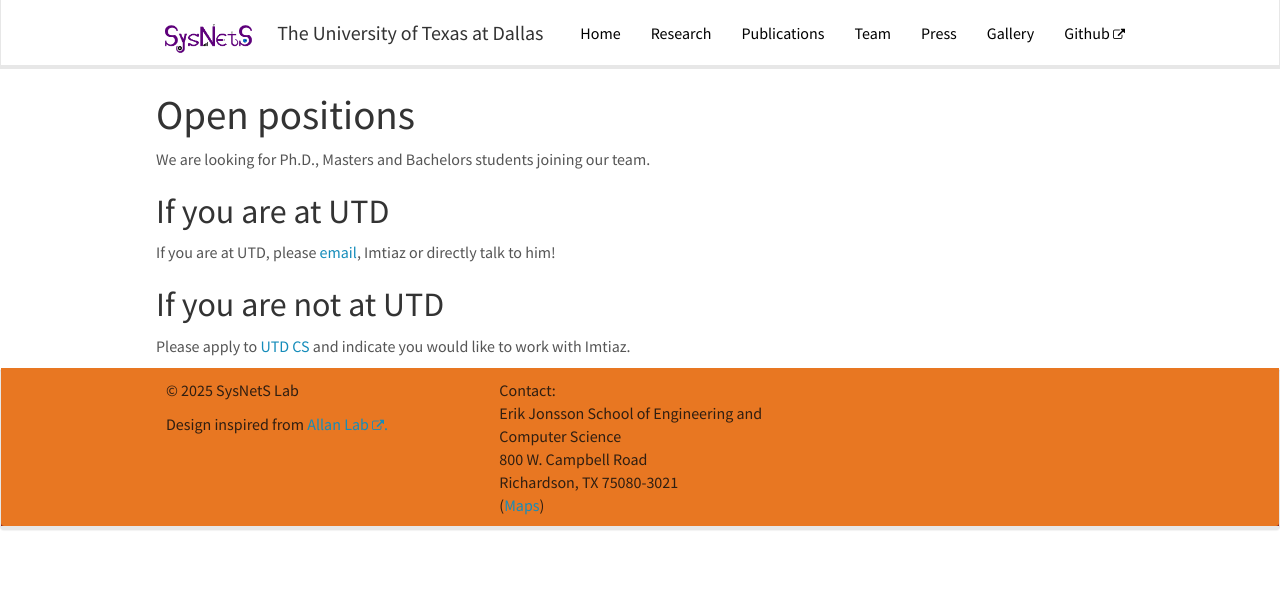
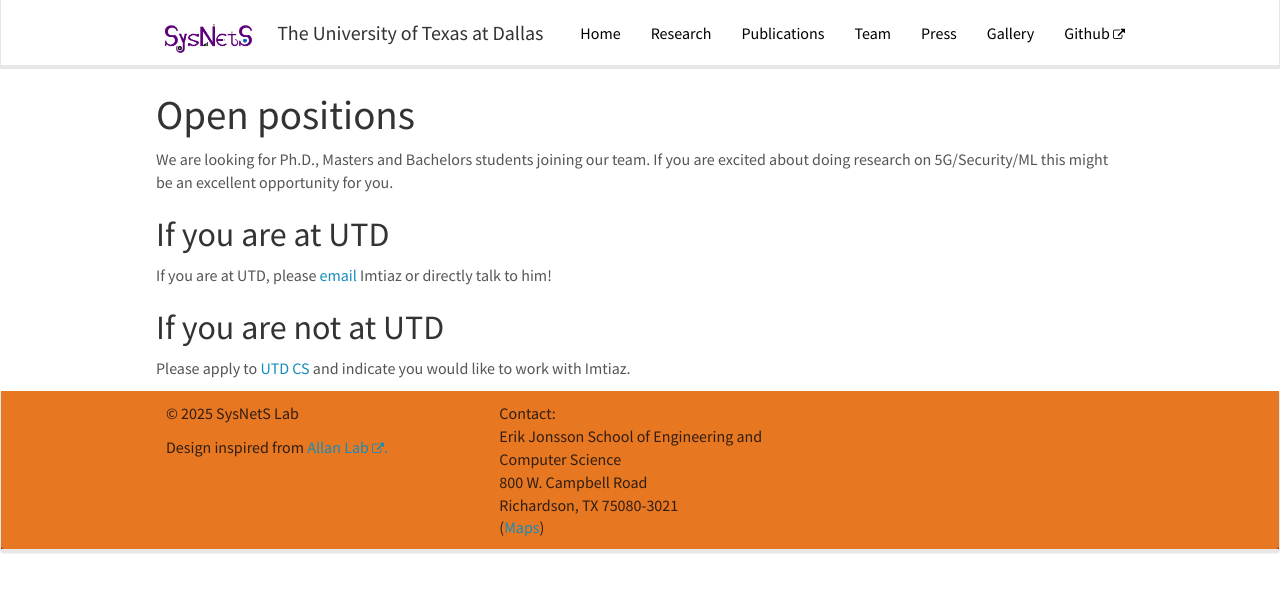
Before and after one commit to SysNetS/sysnets.github.io, a Jekyll site: the page built from _pages/openings.md, in a window 1280 px wide. Shown: the top 592 px of the page. Built offline with Jekyll 4.4.1, drawn with Linux system fonts in a browser that asks for light colours; nearby versions of some CDN libraries.

Commit message:
Updated Openings

```diff
--- a/_data/alumni_members.yml
+++ /dev/null
@@ -1 +0,0 @@
-- name: Yutong Liu, 2021-2023
--- a/_data/alumni_msc.yml
+++ /dev/null
@@ -1,3 +0,0 @@
-- name: Varun Iyer, Spring 2022
-
-- name: Saitarun Thirumalai, Spring 2022
--- a/_data/bsc.yml
+++ /dev/null
@@ -1,3 +0,0 @@
-- name: Mohammad Arham, Spring 2024
-
-- name: Ken Su, Spring 2024
--- a/_pages/openings.md
+++ b/_pages/openings.md
@@ -8,11 +8,11 @@ permalink: /vacancies
 
 # Open positions
 
-We are looking for Ph.D., Masters and Bachelors students joining our team.
+We are looking for Ph.D., Masters and Bachelors students joining our team. If you are excited about doing research on 5G/Security/ML this might be an excellent opportunity for you.
 
 
 ## If you are at UTD
-If you are at UTD, please [email](mailto:karim7@purdue.edu), Imtiaz or directly talk to him!
+If you are at UTD, please [email](mailto:karim7@purdue.edu) Imtiaz or directly talk to him!
 
 ## If you are not at UTD
 
```
